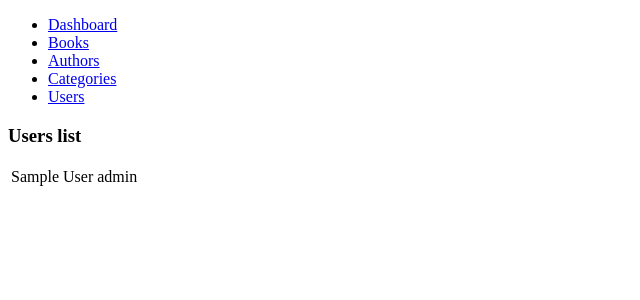
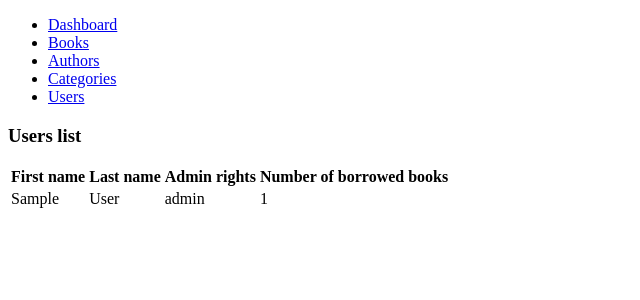
Before and after one commit to malinuuus/library-management-system, a PHP site: page /index.php?page=users in a window 1280 px wide. Shown: the part 85-385 px from the top of the page, without its empty margins (0-640 px from the left). Run offline with PHP 8.4, Linux system fonts and the light colour scheme; the visitor is signed in with stand-in values (Sample User, id 1); tables that the repository leaves empty or names only in its code hold one stand-in row (values such as "Sample post").

Commit message:
Add number of borrowed books to users list

```diff
--- a/users.php
+++ b/users.php
@@ -1,5 +1,12 @@
 <h3>Users list</h3>
 <table class="users-list">
+    <tr>
+        <th>First name</th>
+        <th>Last name</th>
+        <th>Admin rights</th>
+        <th>Number of borrowed books</th>
+    </tr>
+
     <?php
     require_once "classes/Database.php";
     $db = new Database("library_db");
@@ -7,11 +14,15 @@
 
     while ($user = $result->fetch_assoc()) {
         $admin = $user["is_admin"] ? "admin" : "";
+        $booksCountResult = $db->getResult("SELECT COUNT(r.id) AS count FROM users u JOIN reservations r on u.id = r.user_id WHERE u.id = $user[id]");
+        $booksCount = $booksCountResult->fetch_assoc()["count"];
+
         echo <<< USER
             <tr class="user-info" onclick="window.location='index.php?page=userProfile&id=$user[id]'">
                 <td>$user[first_name]</td>
                 <td>$user[last_name]</td>
                 <td>$admin</td>
+                <td>$booksCount</td>
             </tr>
         USER;
     }
```
